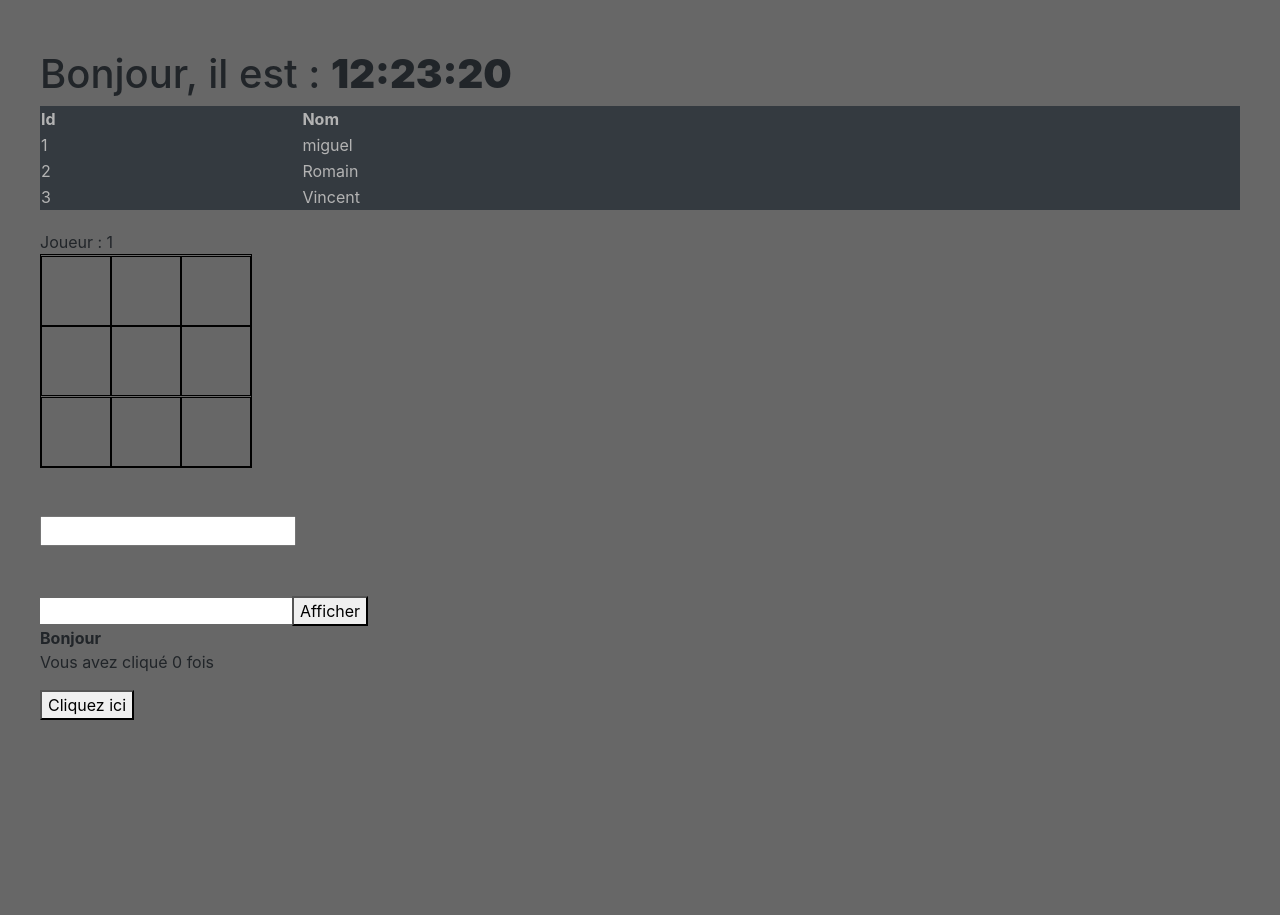
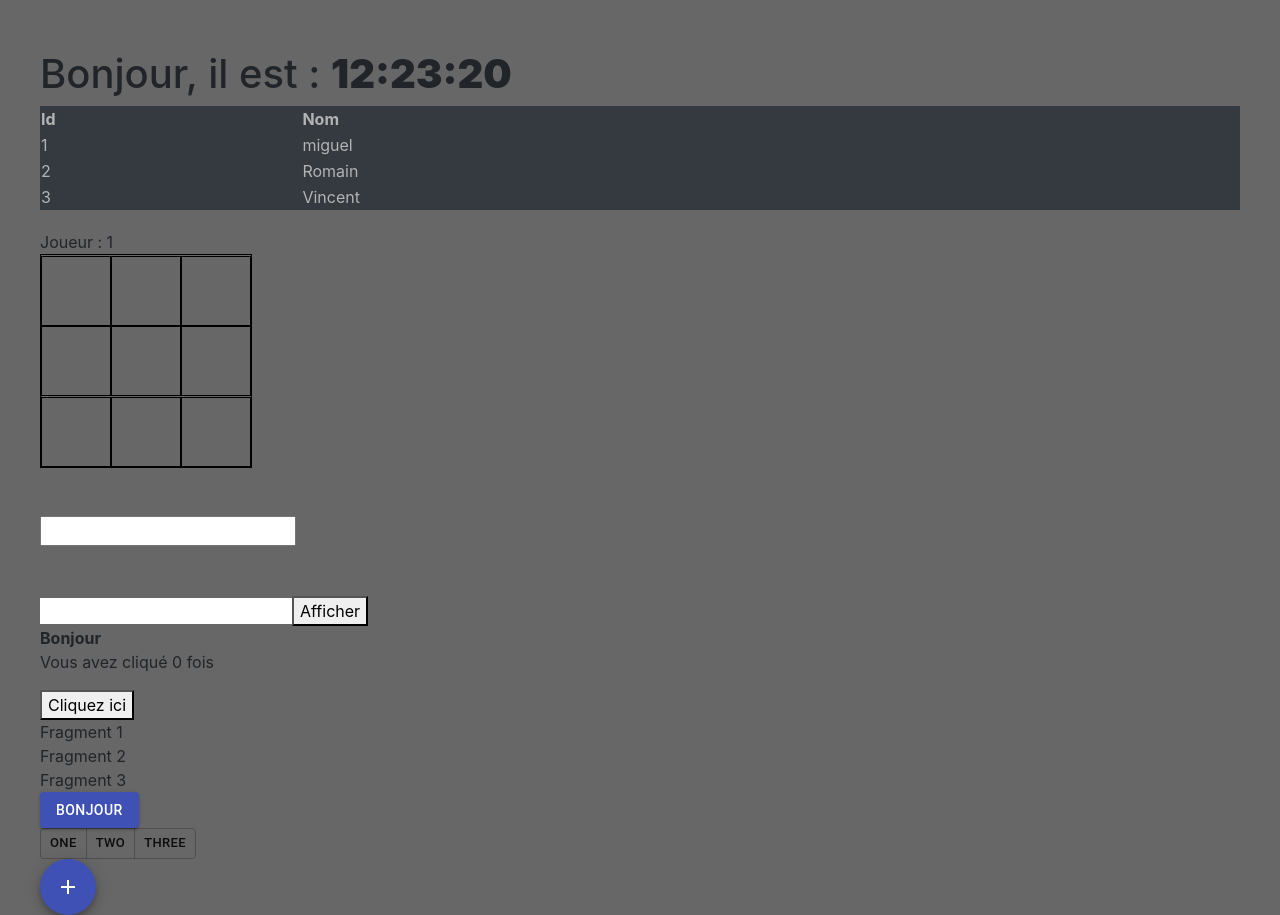
Before and after one commit to golngaz/react-tests, a React (Vite) app: page / in a window 1280 px wide. Before the commit the page ends 800 px from the top, so only its background shows below. Built offline with nearby package versions, Linux system fonts and the light colour scheme.

Commit message:
ajout d'une lib externe matérial design et wrappage ~ fix

```diff
--- /dev/null
+++ b/fixes-material-ui.scss
@@ -0,0 +1,8 @@
+button.ui {
+    &:focus {outline:none;}
+    //&::-moz-focus-inner {
+    //    outline: none !important;
+    //    border: 0 !important;
+    //    border-style: none !important;
+    //}
+}
--- a/package.json
+++ b/package.json
@@ -9,6 +9,8 @@
   "author": "",
   "license": "ISC",
   "dependencies": {
+    "@material-ui/core": "^4.1.3",
+    "@material-ui/icons": "^4.2.1",
     "bootstrap": "^4.3.1",
     "parcel": "^1.12.3",
     "react": "^16.8.6",
--- a/src/App.js
+++ b/src/App.js
@@ -1,4 +1,4 @@
-import React from 'react'
+import React, {Fragment} from 'react'
 import Clock from './clock'
 import Customers from './customers'
 import TicTacToe from './ticTacToe/TicTacToe'
@@ -6,6 +6,12 @@ import BasicForm from './BasicForm'
 import PasswordChecker from './PasswordChecker'
 import Counter from './Counter'
 import OldClock from './OldClock/OldClock'
+import Fragments from './Fragments'
+import Button from './wrap-material-ui/ButtonUi';
+import Grid from "@material-ui/core/Grid";
+import ButtonGroup from "@material-ui/core/ButtonGroup";
+import Fab from "@material-ui/core/Fab";
+import AddIcon from '@material-ui/icons/Add';
 
 export default class App extends React.Component {
     constructor(props) {
@@ -42,6 +48,28 @@ export default class App extends React.Component {
                 <div>
                     <Counter><b>Bonjour</b></Counter>
                 </div>
+                <div>
+                    <Fragments />
+                </div>
+                <div>
+                    <Button className="ui" variant="contained" color="primary">BONJOUR</Button>
+                </div>
+                <div>
+                    <Grid container>
+                        <Grid item>
+                            <ButtonGroup size="small" aria-label="Small outlined button group">
+                                <Button>One</Button>
+                                <Button>Two</Button>
+                                <Button>Three</Button>
+                            </ButtonGroup>
+                        </Grid>
+                    </Grid>
+                </div>
+                <div>
+                    <Fab color="primary" aria-label="Add">
+                        <AddIcon />
+                    </Fab>
+                </div>
             </div>
         )
     }
--- /dev/null
+++ b/src/Fragments.js
@@ -0,0 +1,18 @@
+import React from 'react'
+
+export default class OldClock extends React.Component {
+    constructor(props) {
+        super(props)
+    }
+
+
+    render() {
+        return (
+            <>
+                <span>Fragment 1</span><br />
+                <span>Fragment 2</span><br />
+                <span>Fragment 3</span><br />
+            </>
+        )
+    }
+}
--- /dev/null
+++ b/src/wrap-material-ui/ButtonUi.js
@@ -0,0 +1,8 @@
+import React from "react";
+import Button from '@material-ui/core/Button';
+
+export default class ButtonUi extends React.Component {
+    render() {
+        return <Button {...this.props} />
+    }
+}
--- a/style.scss
+++ b/style.scss
@@ -9,7 +9,8 @@ body {
     margin-right: auto;
     margin-top: 50px;
 
-    @import "./table.scss";
+    @import "./table";
+    @import "./fixes-material-ui";
 }
 
 @mixin ticTacBoard($caseWith, $nbCasesPerRow) {
```
Also changed, not shown: 9 other files (tests, documents, lock files or other folders).
